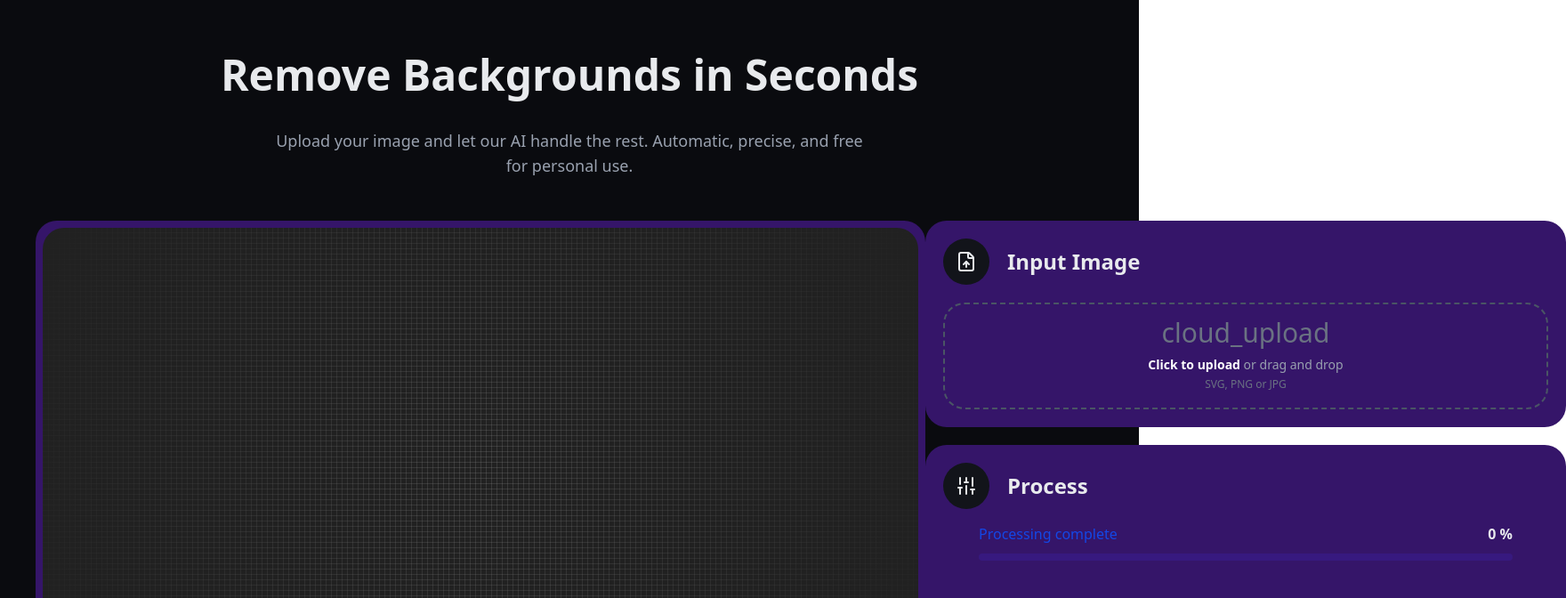
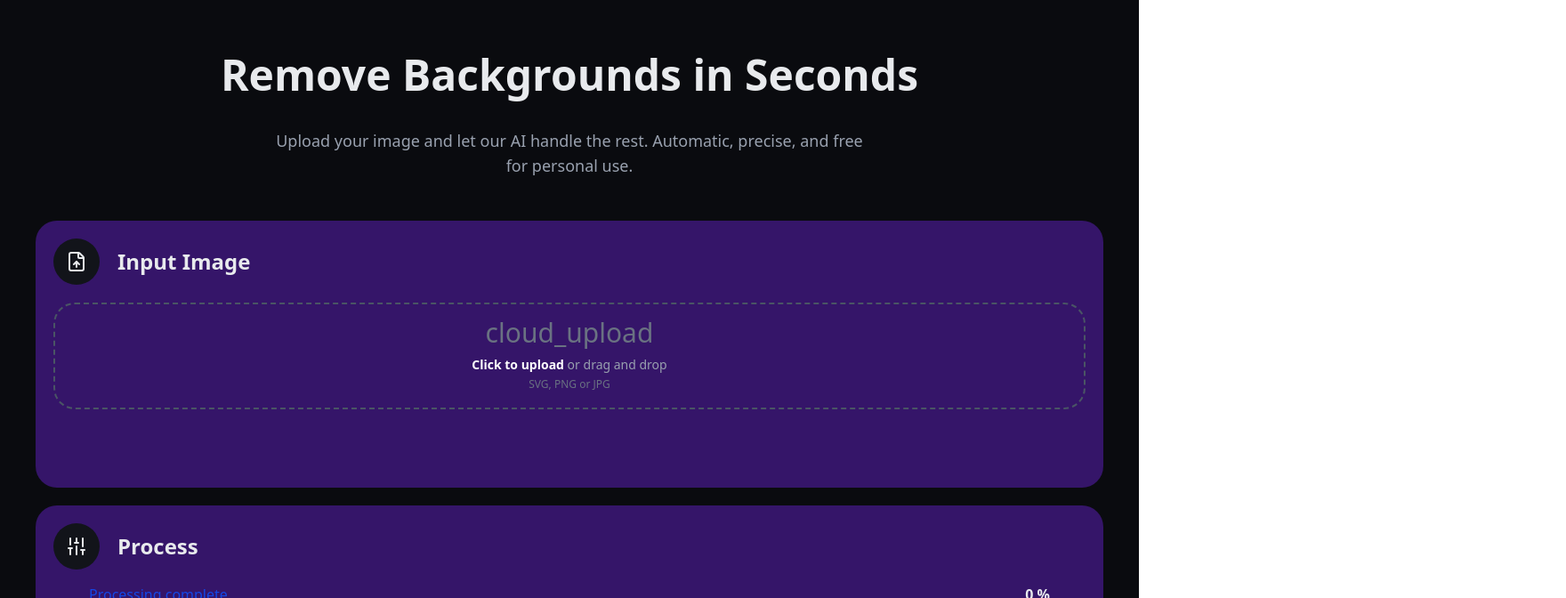
Before and after one commit to Konvelbo/RemoveBackground, a React (Vite) app: page / in a window 1280 px wide. Shown: the top 672 px of the page at 89% size, 1760 px wide, since content can reach past the window. Built offline with nearby package versions, Linux system fonts and the light colour scheme.

Commit message:
can deploy now

```diff
--- a/src/App.css
+++ b/src/App.css
@@ -1,6 +1,5 @@
 @import "tailwindcss";
 @plugin "daisyui";
-
 @theme {
     /* Midnight Aurora Theme - Deep space with vibrant accents */
     --color-background: #0a0b0f;
@@ -24,14 +23,11 @@
     --color-danger-bg: rgba(239, 68, 68, 0.12);
     --color-warning: #f59e0b;
     --color-progress: #0037d6;
-
     --font-sans: var(--font-sora), ui-sans-serif, system-ui, sans-serif;
 }
-
 * {
     box-sizing: border-box;
 }
-
 body {
     background: var(--color-background);
     color: var(--color-foreground);
@@ -39,7 +35,6 @@ body {
     margin: 0;
     min-height: 100vh;
 }
-
 #image {
     background-image:
         radial-gradient(
@@ -66,7 +61,120 @@ body {
 #scale {
     transition: all 0.3s ease-in-out;
 }
-
 #scale:hover {
     scale: 1.02;
 }
+@media screen and (max-width: 1400px) {
+    #container {
+        flex-direction: column-reverse;
+        gap: 1.5rem;
+    }
+    #div-box {
+        min-width: 300px;
+        max-height: 400px;
+    }
+    #upload_file {
+        min-width: 100px;
+    }
+    #process {
+        min-width: 100px;
+    }
+    #progress {
+        width: calc(100% - 3.5rem);
+    }
+    #uploadFile_process {
+        flex-direction: column;
+    }
+}
+@media screen and (max-width: 1880px) {
+    #container {
+        /*flex-direction: column-reverse;*/
+        gap: 1.5rem;
+    }
+    #div-box {
+        min-width: 1100px;
+        height: 500px;
+    }
+    #animate-image {
+        max-width: 450px;
+    }
+    #upload_file {
+        min-width: 600px;
+        min-height: 300px;
+    }
+    #process {
+        min-width: 100px;
+        min-height: 300px;
+    }
+    #progress {
+        width: calc(100% - 3.5rem);
+    }
+    #uploadFile_process {
+        flex-direction: column;
+    }
+}
+@media screen and (max-width: 1780px) {
+    #container {
+        /*flex-direction: column-reverse;*/
+        gap: 1.5rem;
+    }
+    #div-box {
+        min-width: 1000px;
+        height: 500px;
+    }
+    #animate-image {
+        max-width: 450px;
+    }
+    #upload_file {
+        min-width: 600px;
+        min-height: 300px;
+    }
+    #process {
+        min-width: 100px;
+        min-height: 300px;
+    }
+    #progress {
+        width: calc(100% - 3.5rem);
+    }
+    #uploadFile_process {
+        flex-direction: column;
+    }
+}
+@media screen and (max-width: 1700px) {
+    #container {
+        /*flex-direction: column-reverse;*/
+        gap: 1.5rem;
+    }
+    #div-box {
+        min-width: 900px;
+        height: 500px;
+    }
+}
+@media screen and (max-width: 1600px) {
+    #container {
+        /*flex-direction: column-reverse;*/
+        gap: 1.5rem;
+    }
+    #div-box {
+        min-width: 900px;
+        height: 500px;
+    }
+    #upload_file {
+        min-width: 500px;
+        min-height: 300px;
+    }
+}
+@media screen and (max-width: 1500px) {
+    #container {
+        /*flex-direction: column-reverse;*/
+        gap: 1.5rem;
+    }
+    #div-box {
+        min-width: 650px;
+        height: 500px;
+    }
+    #upload_file {
+        min-width: 500px;
+        min-height: 300px;
+    }
+}
--- a/src/App.tsx
+++ b/src/App.tsx
@@ -20,7 +20,7 @@ function App() {
   const [fileName, setFileName] = useState<string>("");
   const [size, setSize] = useState<string | number>("");
   const [preview, setPreview] = useState<string | ArrayBuffer | null>("");
-  const [url, setUrl] = useState<string>("");
+  const [url, setUrl] = useState<string | null>(null);
   const [loading, setLoading] = useState<number>(0);
   const [isLoading, setIsLoading] = useState<boolean>(false);
   const [showPreview, setShowPreview] = useState<boolean>(false);
@@ -110,14 +110,17 @@ function App() {
           and free for personal use.
         </p>
       </div>
-      <div className="flex justify-between">
-        <div className="bg-card max-h-174 min-w-250 p-2 rounded-3xl">
+      <div id="container" className="flex justify-between">
+        <div
+          id="div-box"
+          className="bg-card max-h-174 min-w-250 p-2 rounded-3xl"
+        >
           <div
             id="image"
             className="flex items-center justify-center w-full h-full rounded-3xl relative"
           >
             <div className="hover-3d">
-              <figure className="max-w-150 rounded-2xl">
+              <figure id="animate-image" className="max-w-150 rounded-2xl">
                 <img src={url} />
               </figure>
               <div></div>
@@ -132,7 +135,7 @@ function App() {
             <DaizySpan />
           </div>
         </div>
-        <div className="flex flex-col space-y-5">
+        <div id="uploadFile_process" className="flex flex-col space-y-5">
           <UploadFile
             onFileUpload={onFileUpload}
             preview={preview}
--- a/src/components/daizySpan.tsx
+++ b/src/components/daizySpan.tsx
@@ -14,7 +14,7 @@ const DaizySpan = () => {
             fill="none"
             stroke="currentColor"
             strokeLinecap="square"
-            stroke-miterlimit="10"
+            strokeMiterlimit="10"
             strokeWidth="2"
           ></circle>
           <path
@@ -22,7 +22,7 @@ const DaizySpan = () => {
             fill="none"
             stroke="currentColor"
             strokeLinecap="square"
-            stroke-miterlimit="10"
+            strokeMiterlimit="10"
             strokeWidth="2"
           ></path>
           <circle
--- a/src/components/process.tsx
+++ b/src/components/process.tsx
@@ -31,6 +31,7 @@ const Process = ({
           <span className="font-semibold">{loading + " %"}</span>
         </div>
         <progress
+          id="progress"
           className="progress progress-primary w-150 justify-start"
           value={loading}
           max="100"
```
